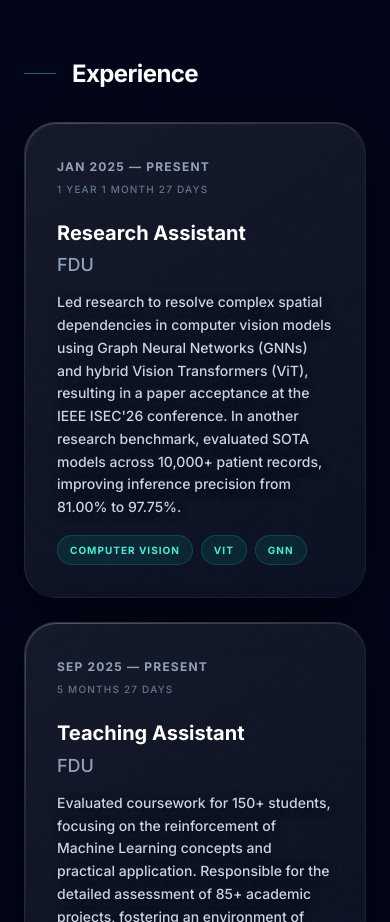
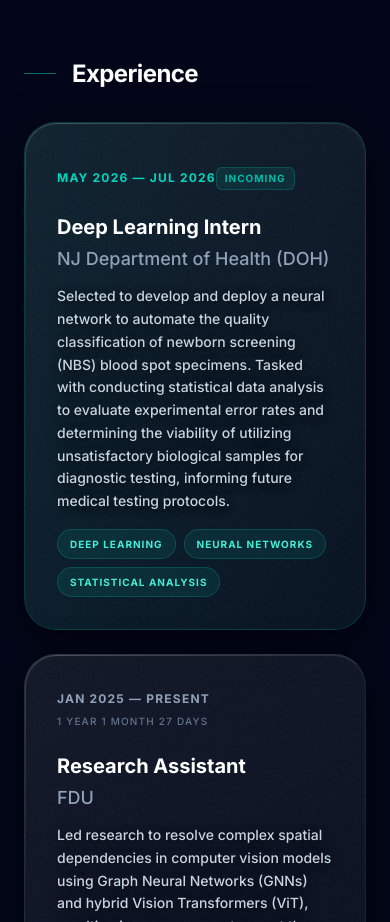
Before and after one commit to MeetPatel41011/Portfolio, a Next.js app: page / in a window 390 px wide. Shown: the part 2760-3682 px from the top of the page. Built offline with nearby package versions, Linux system fonts and the light colour scheme.

Commit message:
mobile background animation crash fixed, new  added

```diff
--- a/src/app/page.tsx
+++ b/src/app/page.tsx
@@ -262,6 +262,29 @@ export default function Home() {
 
               <div className="space-y-6">
 
+                {/* Incoming Exp */}
+                <div className="liquid-glass p-8 group relative flex flex-col md:flex-row gap-6 md:gap-8 border border-teal-400/20 bg-teal-900/10 relative overflow-hidden">
+                  <div className="absolute inset-0 bg-gradient-to-r from-teal-500/10 to-transparent opacity-50"></div>
+                  <header className="z-10 mt-1 text-xs font-bold uppercase tracking-widest text-teal-400 shrink-0 md:w-1/4" aria-label="May 2026 to July 2026">
+                    May 2026 — Jul 2026
+                    <div className="mt-2 text-[10px] text-teal-500 font-bold uppercase tracking-widest bg-teal-400/10 inline-block px-2 py-1 rounded-md border border-teal-400/20">Incoming</div>
+                  </header>
+                  <div className="z-10 md:w-3/4">
+                    <h3 className="text-xl font-bold text-white group/link leading-snug">
+                      <div>Deep Learning Intern</div>
+                      <div className="text-slate-400 font-medium text-lg mt-1">NJ Department of Health (DOH)</div>
+                    </h3>
+                    <p className="mt-3 text-sm leading-relaxed text-slate-300 font-medium glass-text">
+                      Selected to develop and deploy a neural network to automate the quality classification of newborn screening (NBS) blood spot specimens. Tasked with conducting statistical data analysis to evaluate experimental error rates and determining the viability of utilizing unsatisfactory biological samples for diagnostic testing, informing future medical testing protocols.
+                    </p>
+                    <ul className="mt-4 flex flex-wrap gap-2" aria-label="Technologies used">
+                      <li><span className="flex items-center rounded-full bg-teal-400/10 px-3 py-1.5 text-[10px] font-bold uppercase tracking-widest text-teal-300 border border-teal-400/20">Deep Learning</span></li>
+                      <li><span className="flex items-center rounded-full bg-teal-400/10 px-3 py-1.5 text-[10px] font-bold uppercase tracking-widest text-teal-300 border border-teal-400/20">Neural Networks</span></li>
+                      <li><span className="flex items-center rounded-full bg-teal-400/10 px-3 py-1.5 text-[10px] font-bold uppercase tracking-widest text-teal-300 border border-teal-400/20">Statistical Analysis</span></li>
+                    </ul>
+                  </div>
+                </div>
+
                 {/* Exp 1 */}
                 <div className="liquid-glass p-8 group relative flex flex-col md:flex-row gap-6 md:gap-8">
                   <header className="z-10 mt-1 text-xs font-bold uppercase tracking-widest text-slate-400 shrink-0 md:w-1/4" aria-label="2025 to Present">
--- a/src/components/NeuronBackground.tsx
+++ b/src/components/NeuronBackground.tsx
@@ -52,8 +52,6 @@ export function NeuronBackground() {
       canvas.width = window.innerWidth * dpr;
       canvas.height = window.innerHeight * dpr;
       ctx.scale(dpr, dpr);
-      canvas.style.width = `${window.innerWidth}px`;
-      canvas.style.height = `${window.innerHeight}px`;
 
       layers = [];
       edges = [];
@@ -276,26 +274,46 @@ export function NeuronBackground() {
       mouse.y = e.clientY;
     };
 
+    const handleTouchMove = (e: TouchEvent) => {
+      if (e.touches.length > 0) {
+        mouse.x = e.touches[0].clientX;
+        mouse.y = e.touches[0].clientY;
+      }
+    };
+
     const handleMouseLeave = () => {
       mouse.x = -1000;
       mouse.y = -1000;
     };
 
+    let lastWidth = window.innerWidth;
     let resizeTimeout: NodeJS.Timeout;
     const handleResize = () => {
       clearTimeout(resizeTimeout);
-      resizeTimeout = setTimeout(init, 200);
+      resizeTimeout = setTimeout(() => {
+        // Only re-init if width changes to prevent reset on mobile scroll (address bar hide/show)
+        if (window.innerWidth !== lastWidth) {
+          lastWidth = window.innerWidth;
+          init();
+        }
+      }, 200);
     };
 
     init();
     draw();
 
     window.addEventListener("mousemove", handleMouseMove);
+    window.addEventListener("touchmove", handleTouchMove, { passive: true });
+    window.addEventListener("touchstart", handleTouchMove, { passive: true });
+    window.addEventListener("touchend", handleMouseLeave);
     window.addEventListener("mouseout", handleMouseLeave);
     window.addEventListener("resize", handleResize);
 
     return () => {
       window.removeEventListener("mousemove", handleMouseMove);
+      window.removeEventListener("touchmove", handleTouchMove);
+      window.removeEventListener("touchstart", handleTouchMove);
+      window.removeEventListener("touchend", handleMouseLeave);
       window.removeEventListener("mouseout", handleMouseLeave);
       window.removeEventListener("resize", handleResize);
       cancelAnimationFrame(animationFrameId);
```
